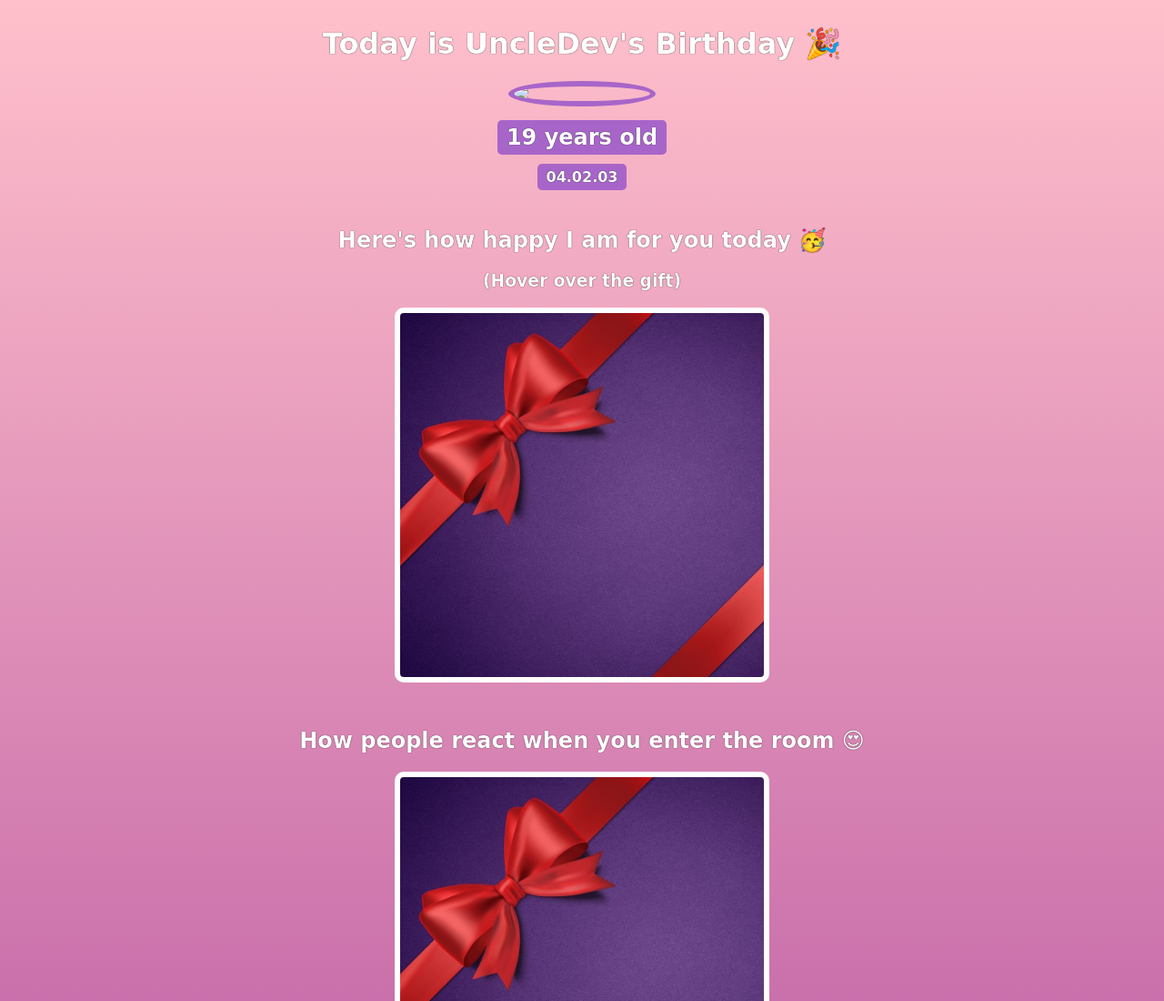
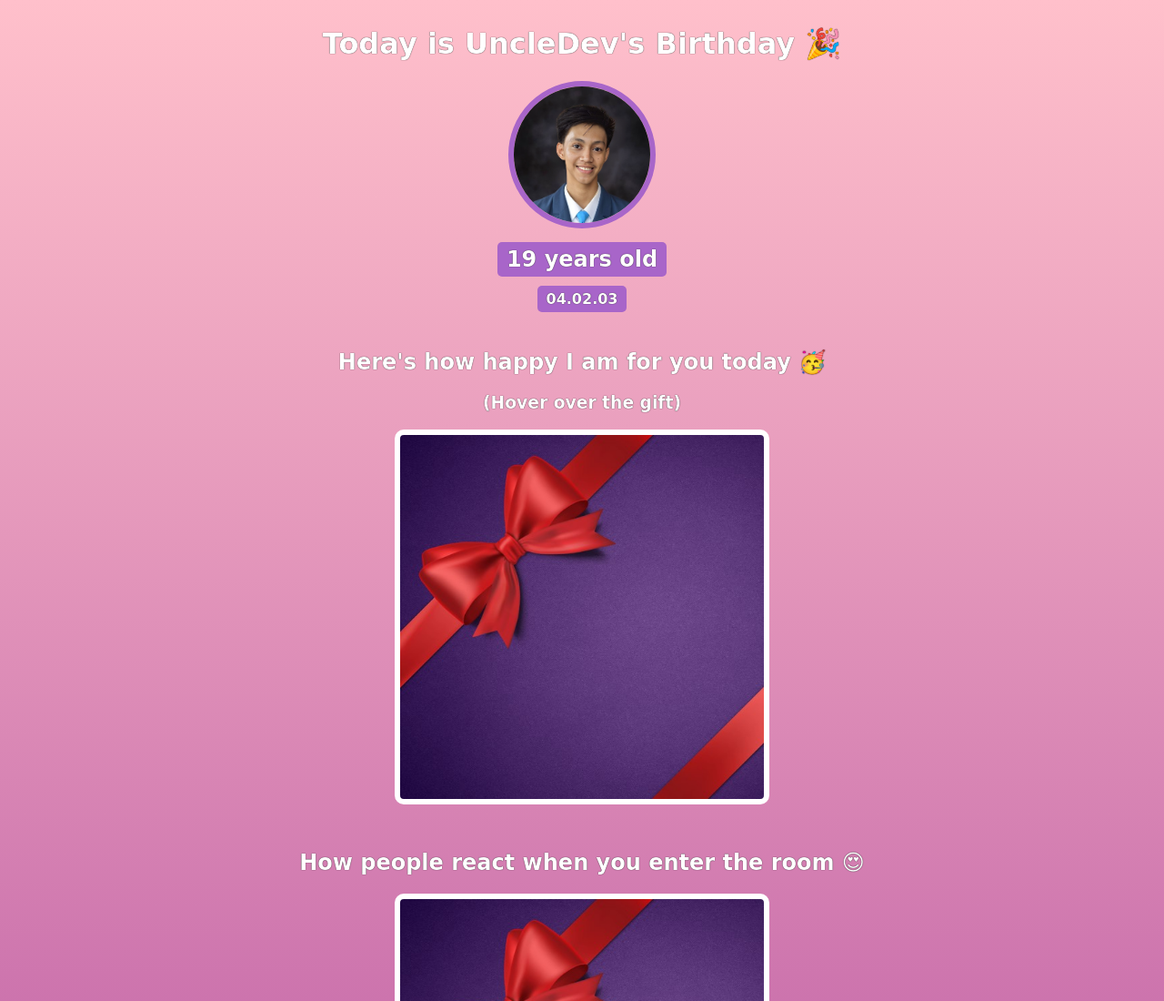
Before and after one commit to uncleDev18/birtday-gift, a plain HTML site: page index.html in a window 1280 px wide. Shown: the top 1100 px of the page at 91% size. Drawn offline with Linux system fonts and the light colour scheme; a web font is replaced by a local one.

Commit message:
Update index.html

```diff
--- a/index.html
+++ b/index.html
@@ -13,7 +13,7 @@
 <body>
     <div id="header">
         <h1>Today is UncleDev's Birthday 🎉</h1>
-        <img id="profile-img" src="/frontend/birthday_gif/uncleDev.png">
+        <img id="profile-img" src="uncleDev.png">
         <h2 id="bday-age">19 years old</h2>
         <h4 id="bday-date">04.02.03</h4>
     </div>
```
